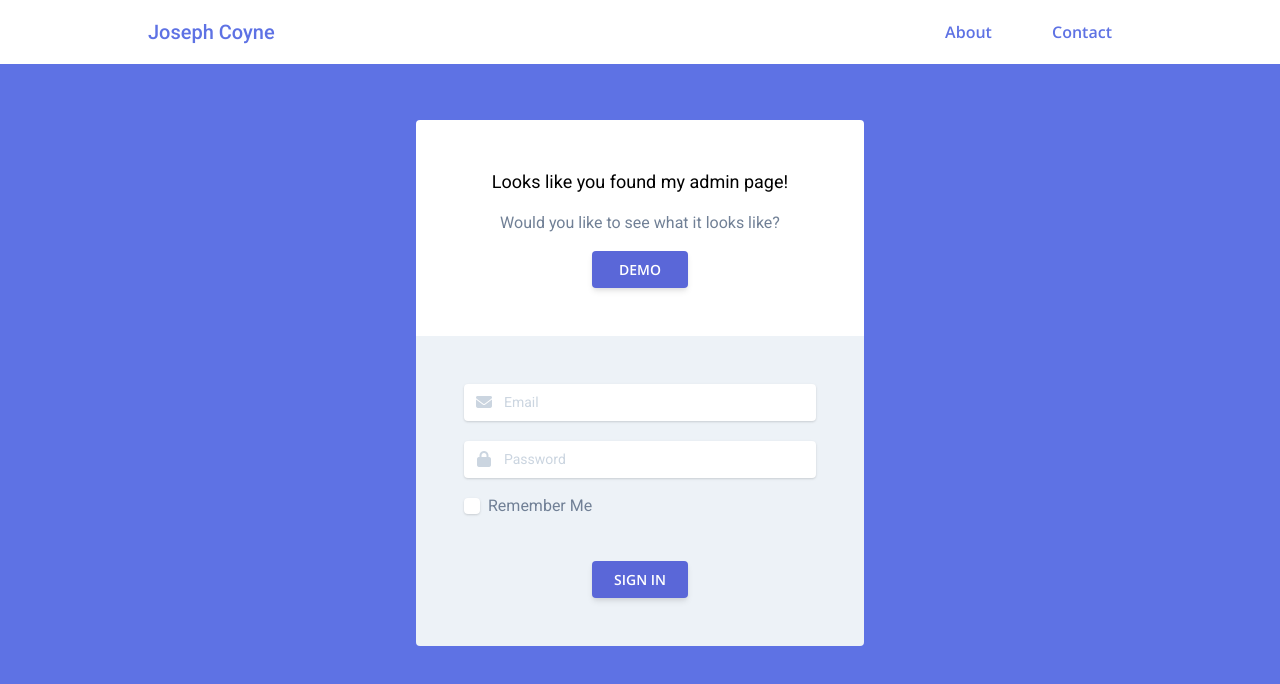
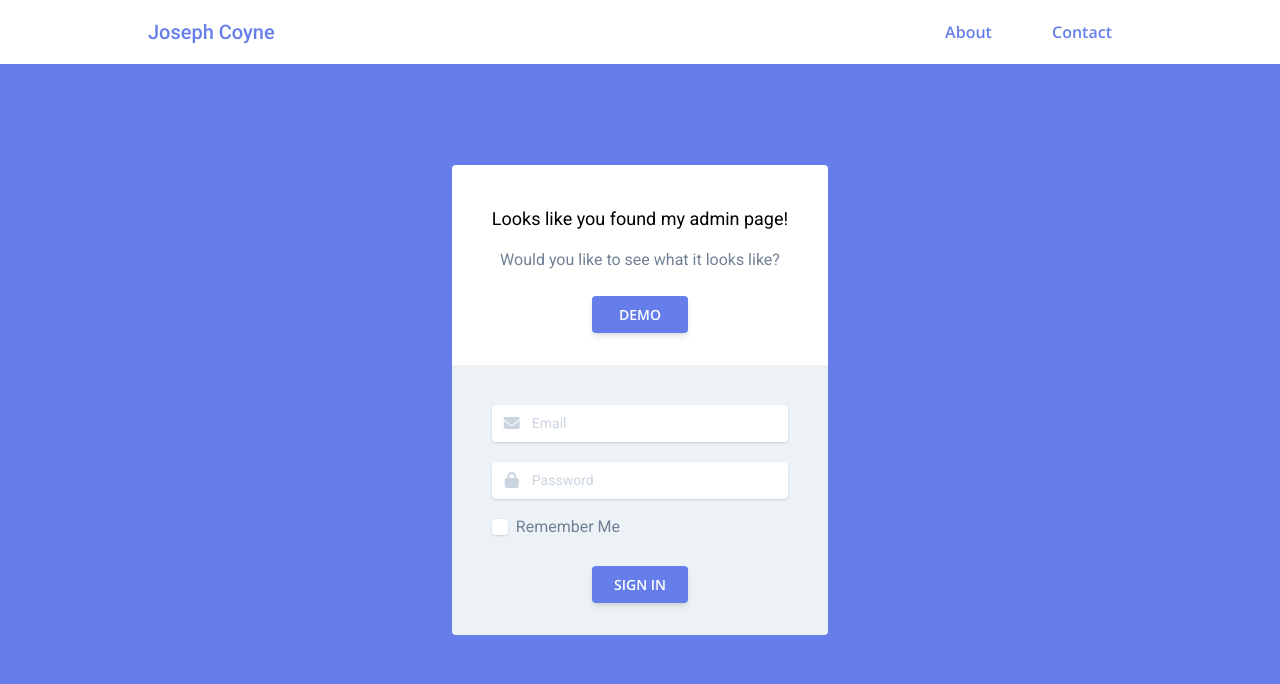
Before and after one commit to joseph-coyne/coyne.dev, a Vue app: page /login in a window 1280 px wide. Shown: the top 684 px of the page. Built offline with nearby package versions, Linux system fonts and the light colour scheme; a small style sheet from the web is missing.

Commit message:
adjusts body/template layout

```diff
--- a/src/App.vue
+++ b/src/App.vue
@@ -1,7 +1,7 @@
 <template>
   <div id="app"
-  class="h-screen overflow-auto"
-   :class="[ currentRoute ? 'bg-blue-800' : 'bg-white' ]">
+  class="h-screen overflow-auto w-screen flex justify-center items-center"
+   :class="[ currentRoute ? 'bg-indigo-500' : 'bg-white' ]">
 
     <NavBar class="inset-x-0 top-0 fixed" />
 
--- a/src/assets/css/tailwind.css
+++ b/src/assets/css/tailwind.css
@@ -14,8 +14,8 @@
 }
 
 .nav-blue {
-  @apply text-white bg-blue-800;
+  @apply text-white bg-indigo-500;
 }
 .nav-white {
-  @apply text-blue-800 bg-white;
+  @apply text-indigo-500 bg-white;
 }
--- a/src/components/NavBar.vue
+++ b/src/components/NavBar.vue
@@ -2,10 +2,10 @@
 	<nav class="mb-10"
 	:class="[ currentRoute ? 'nav-white' : 'nav-blue']">
 		<div class="mx-auto max-w-screen-lg">
-			<div class="flex items-center md:p-3 justify-between overflow-visible px-4">
-				<router-link to="/" class="md:p-2 font-medium text-md md:text-xl leading-6">
+			<div class="flex items-center sm:p-3 justify-between overflow-visible px-4">
+				<router-link to="/" class="sm:p-2 font-medium text-md sm:text-xl leading-6">
 					<!-- <img
-						class="hidden md:inline mb-2 h-12 w-12"
+						class="hidden sm:inline mb-2 h-12 w-12"
 						src="../assets/images/logo.png"
 						alt="Logo"
 					/> -->
@@ -14,13 +14,13 @@
 				<!-- Mobile menu toggle -->
 				<div
 					@click="isOpen = !isOpen"
-					class="md:hidden text-3xl inline-block items-center p-2"
+					class="sm:hidden text-3xl inline-block items-center p-2"
 				>
 					<span v-if="!isOpen"> = </span>
 					<span v-if="isOpen"> × </span>
 				</div>
 
-				<div class="hidden font-medium md:inline justify-between items-center">
+				<div class="hidden font-medium sm:inline justify-between items-center">
 					<router-link
 						to="/about"
 						class="font-open font-semibold m-2 px-5 py-3 rounded active:shadow-md">
@@ -36,7 +36,7 @@
 			</div>
 			<div
 				:class="isOpen ? 'block' : 'hidden'"
-				class="md:hidden font-medium w-full absolute bg-blue-800 flex z-10 border-t-2"
+				class="sm:hidden font-medium w-full absolute bg-blue-800 flex z-10 border-t-2"
 			>
 				<router-link to="/about" class="text-center px-4 py-2 m-2">
 					<span @click="close()">About</span>
--- a/src/components/ProfileCard.vue
+++ b/src/components/ProfileCard.vue
@@ -1,7 +1,7 @@
 <template>
   <div class="profile-card py-4">
     <img
-      class="max-w-xs h-32 w-sm rounded-lg md:ml-20 md:max-w-xs md:h-auto md:w-auto"
+      class="max-w-xs h-32 w-sm rounded-lg mb-8 sm:mb-0 sm:ml-20 sm:max-w-xs sm:h-auto sm:w-auto"
       src="../assets/images/headshot-cropped.png"
       alt="Me!"
     />
--- a/src/components/Projects.vue
+++ b/src/components/Projects.vue
@@ -23,7 +23,7 @@
           <a
             :href="project.link"
             target="_blank"
-            class=" bg-indigo-500 place-self-center text-white active:bg-indigo-600 font-bold uppercase text-xs px-4 py-2 rounded shadow hover:shadow-md active:bg-indigo-700 hover:bg-indigo-400 mr-4  ease-linear transition-all duration-150 order-3 md:order-2"
+            class=" bg-indigo-500 place-self-center text-white active:bg-indigo-600 font-bold uppercase text-xs px-4 py-2 rounded shadow hover:shadow-md hover:bg-indigo-400 mr-4  ease-linear transition-all duration-150 order-3 md:order-2"
           >
             <span class="px-1 font-open font-semibold">
               Link
--- a/src/views/Admin.vue
+++ b/src/views/Admin.vue
@@ -33,7 +33,7 @@
 						<div :class="{'hidden': openTab !== 1, 'block': openTab === 1}">
 							<div class="flex flex-row bg-white w-full rounded-t border-b justify-between">
 								<h1 class="text-lg text-gray-700 m-2 p-2">Edit Home page</h1>
-								<button class="bg-indigo-500 place-self-center text-white active:bg-indigo-600 font-bold uppercase text-xs px-4 py-2 rounded shadow hover:shadow-md active:bg-indigo-700 mr-4  ease-linear transition-all duration-150" type="button">
+								<button class="bg-indigo-500 place-self-center text-white active:bg-indigo-600 font-bold uppercase text-xs px-4 py-2 rounded shadow hover:shadow-md mr-4  ease-linear transition-all duration-150" type="button">
 									Save
 								</button>
 							</div>
@@ -43,7 +43,7 @@
 										<div class="flex flex-col w-2/6 mr-10 mt-2">
 											<img src="@/assets/images/headshot-cropped.png" alt="Upload a picture"
 											class="shadow rounded max-w-s max-h-s object-cover align-middle border-none mb-4" />
-											<button class="w-32 bg-indigo-500 place-self-center text-white active:bg-indigo-600 font-bold uppercase text-xs px-4 py-2 rounded shadow hover:shadow-md active:bg-indigo-700 mr-1 mb-1 ease-linear transition-all duration-150" type="button">
+											<button class="w-32 bg-indigo-500 place-self-center text-white active:bg-indigo-600 font-bold uppercase text-xs px-4 py-2 rounded shadow hover:shadow-md mr-1 mb-1 ease-linear transition-all duration-150" type="button">
 												Upload Photo
 											</button>
 										</div>
@@ -60,7 +60,7 @@
 						<div :class="{'hidden': openTab !== 2, 'block': openTab === 2}">
 							<div class="flex flex-row bg-white w-full rounded-t border-b justify-between">
 								<h1 class="text-lg text-gray-700 m-2 p-2">Edit Projects</h1>
-								<button class="bg-indigo-500 place-self-center text-white active:bg-indigo-600 font-bold uppercase text-xs px-4 py-2 rounded shadow hover:shadow-md active:bg-indigo-700 mr-4  ease-linear transition-all duration-150" type="button">
+								<button class="bg-indigo-500 place-self-center text-white active:bg-indigo-600 font-bold uppercase text-xs px-4 py-2 rounded shadow hover:shadow-md mr-4  ease-linear transition-all duration-150" type="button">
 									Save
 								</button>
 							</div>
@@ -70,7 +70,7 @@
 										<div class="flex flex-col w-2/6 mr-10 mt-2">
 											<img src="" alt="Upload a picture"
 											class="shadow rounded object-cover max-w-s max-h-s bg-white align-middle border-none mb-4" />
-											<button class="w-32 bg-indigo-500 place-self-center text-white active:bg-indigo-600 font-bold uppercase text-xs px-4 py-2 rounded shadow hover:shadow-md active:bg-indigo-700 mr-1 mb-1 ease-linear transition-all duration-150" type="button">
+											<button class="w-32 bg-indigo-500 place-self-center text-white active:bg-indigo-600 font-bold uppercase text-xs px-4 py-2 rounded shadow hover:shadow-md mr-1 mb-1 ease-linear transition-all duration-150" type="button">
 												Upload Photo
 											</button>
 										</div>
@@ -87,7 +87,7 @@
 						<div :class="{'hidden': openTab !== 3, 'block': openTab === 3}">
 							<div class="flex flex-row bg-white w-full rounded-t border-b justify-between">
 								<h1 class="text-lg text-gray-700 m-2 p-2">Edit About page</h1>
-								<button class="bg-indigo-500 place-self-center text-white active:bg-indigo-600 font-bold uppercase text-xs px-4 py-2 rounded shadow hover:shadow-md active:bg-indigo-700 mr-4 ease-linear transition-all duration-150" type="button">
+								<button class="bg-indigo-500 place-self-center text-white active:bg-indigo-600 font-bold uppercase text-xs px-4 py-2 rounded shadow hover:shadow-md mr-4 ease-linear transition-all duration-150" type="button">
 									Save
 								</button>
 							</div>
@@ -97,7 +97,7 @@
 										<div class="flex flex-col w-2/6 mr-10 mt-2">
 											<img src="@/assets/images/luna.jpg" alt="Upload a picture"
 											class="shadow rounded max-w-s max-h-s object-cover align-middle border-none mb-4" />
-											<button class="w-32 bg-indigo-500 place-self-center text-white active:bg-indigo-600 font-bold uppercase text-xs px-4 py-2 rounded shadow hover:shadow-md active:bg-indigo-700 mr-1 mb-1 ease-linear transition-all duration-150" type="button">
+											<button class="w-32 bg-indigo-500 place-self-center text-white active:bg-indigo-600 font-bold uppercase text-xs px-4 py-2 rounded shadow hover:shadow-md mr-1 mb-1 ease-linear transition-all duration-150" type="button">
 												Upload Photo
 											</button>
 										</div>
@@ -114,7 +114,7 @@
 						<div :class="{'hidden': openTab !== 4, 'block': openTab === 4}">
 							<div class="flex flex-row bg-white w-full rounded-t border-b justify-between">
 								<h1 class="text-lg text-gray-700 m-2 p-2">Edit Contact page</h1>
-								<button class="bg-indigo-500 place-self-center text-white active:bg-indigo-600 font-bold uppercase text-xs px-4 py-2 rounded shadow hover:shadow-md active:bg-indigo-700 mr-4  ease-linear transition-all duration-150" type="button">
+								<button class="bg-indigo-500 place-self-center text-white active:bg-indigo-600 font-bold uppercase text-xs px-4 py-2 rounded shadow hover:shadow-md mr-4  ease-linear transition-all duration-150" type="button">
 									Save
 								</button>
 							</div>
--- a/src/views/Home.vue
+++ b/src/views/Home.vue
@@ -1,9 +1,8 @@
 <template>
-  <main class="flex flex-col mt-12 md:max-w-4xl mx-auto">
-    <section class="pt-12 mt-2 md:py-16">
+  <main class="md:max-w-4xl mt-48 sm:mt-0">
+    <section class="pt-12 sm:pt-0 md:pb-16">
       <div
-        class="container flex flex-col justify-between px-6 md:flex-row  md:items-center "
-      >
+        class="container flex flex-col sm:flex-row justify-between sm:items-center p-6 ">
         <div class="order-2 md:order-1">
           <h1 class="text-2xl md:text-4xl font-semibold leading-tight mb-6 ">
             Hello! I'm Joseph Coyne.
@@ -11,7 +10,7 @@
           </h1>
           <p class="text-lg md:text-xl text-gray-600 mb-8">
             Welcome to my website. Feel free to take a look around and
-            <router-link class="text-blue-800 hover:text-blue-900 font-medium" to="contact">reach out</router-link> if you would like to connect. I am constantly looking for
+            <router-link class="text-indigo-500 hover:text-indigo-400 active:bg-indigo-600 font-medium" to="contact">reach out</router-link> if you would like to connect. I am constantly looking for
             opportunities to grow and create and am happy to tackle any challenge.
           </p>
         </div>
--- a/src/views/Login.vue
+++ b/src/views/Login.vue
@@ -1,36 +1,43 @@
 <template>
-  <main class="flex flex-col mt-12 md:max-w-4xl mx-auto">
-    <section class="pt-12 mt-2 md:py-16">
+  <main class="md:max-w-4xl">
+    <section class="">
       <div class="flex justify-center">
-        <form @submit.prevent class="flex flex-col justify-center rounded w-1/2">
-        <div class="flex flex-col p-12  w-full bg-white rounded-t text-center">
+        <form @submit.prevent class="flex flex-col justify-center rounded">
+          <div class="flex flex-col w-full bg-white rounded-t text-center p-8">
+            <div class="p-2 ">
               <p class="text-lg">Looks like you found my admin page!</p>
               <p class="text-gray-600 my-4">Would you like to see what it looks like?</p>
+            </div>
               <button
-            class="bg-indigo-600 hover:bg-indigo-500 active:bg-indigo-700 place-self-center font-open font-semibold text-sm text-white rounded py-2 px-4 w-24 shadow-md transform ease-in-out active:outline-none focus:outline-none duration-200 hover:-translate-y-0.5 "
+                class="bg-indigo-500 hover:bg-indigo-400 active:bg-indigo-600 text-center place-self-center  font-open font-semibold text-sm text-white rounded py-2 px-4 w-24 shadow-md active:outline-none focus:outline-none ease-linear transition-all duration-150"
               >DEMO
               </button>
+
           </div>
-          <div class="flex flex-col p-12 w-full bg-gray-200 rounded-b">
+          <div class="flex flex-col w-full bg-gray-200 rounded-b p-8">
+            <div class="p-2">
               <div class="relative flex flex-wrap items-stretch mb-5">
                 <span class="z-10 h-full leading-snug font-normal text-center text-gray-400 absolute bg-transparent rounded text-open items-center justify-center w-8 pl-2 py-2">
                   <i class="fas fa-envelope"></i>
                 </span>
-              <input type="email" placeholder="Email" class="p-2 placeholder-gray-400 text-gray-700 relative bg-white rounded text-sm shadow outline-none focus:outline-none w-full pl-10"/>
+                <input type="email" placeholder="Email"
+                class="p-2 placeholder-gray-400 text-gray-700 relative bg-white rounded text-sm shadow outline-none focus:outline-none w-full pl-10"/>
               </div>
               <div class="relative flex flex-wrap items-stretch mb-3">
                 <span class="z-10 h-full leading-snug font-normal text-center text-gray-400 absolute bg-transparent rounded text-open items-center justify-center w-8 pl-2 py-2">
                   <i class="fas fa-lock"></i>
                 </span>
-              <input type="password" placeholder="Password" class="p-2 placeholder-gray-400 text-gray-700 relative bg-white rounded text-sm shadow outline-none focus:outline-none w-full pl-10"/>
+                <input type="password" placeholder="Password"
+                class="p-2 placeholder-gray-400 text-gray-700 relative bg-white rounded text-sm shadow outline-none focus:outline-none w-full pl-10"/>
               </div>
-            <div class="relative">
-              <input type="checkbox" class="z-10 appearance-none cursor-pointer rounded p-2 my-2 mr-2 bg-white shadow checked:bg-blue-900 checked:border-transparent ">
+              <div class="relative mb-2">
+                <input type="checkbox" class="z-10 appearance-none cursor-pointer rounded p-2 my-2 mr-2 bg-white shadow checked:bg-indigo-500 checked:border-transparent ease-linear transition-all duration-150">
                 <i class="fas fa-check text-white text-2xs checked:hidden absolute pointer-events-none ml-.75 left-0 top-sm"></i>
                 <span class="text-gray-600 absolute pt-1">Remember Me</span>
               </div>
+            </div>
             <router-link to="/admin"
-              class="bg-indigo-600 text-center place-self-center hover:bg-blue-900 font-open font-semibold text-sm text-white rounded py-2 px-4 w-24 mt-8 shadow-md transform ease-in-out active:outline-none focus:outline-none duration-200 hover:-translate-y-0.5 ">
+              class="bg-indigo-500 hover:bg-indigo-400 active:bg-indigo-600 text-center place-self-center font-open font-semibold text-sm text-white rounded py-2 px-4 w-24 shadow-md active:outline-none focus:outline-none ease-linear transition-all duration-150">
               SIGN IN
             </router-link>
           </div>
```
Lines whose indentation alone changed are shown as unchanged.
